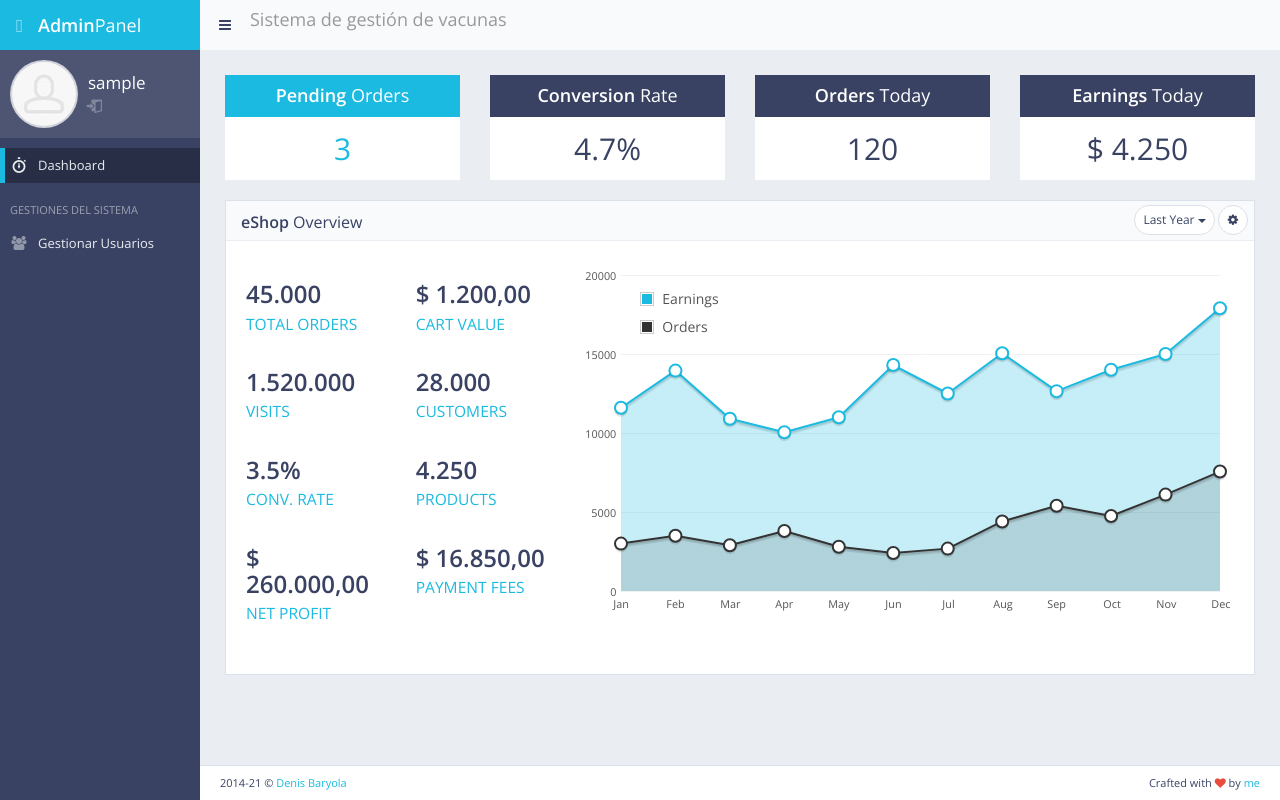
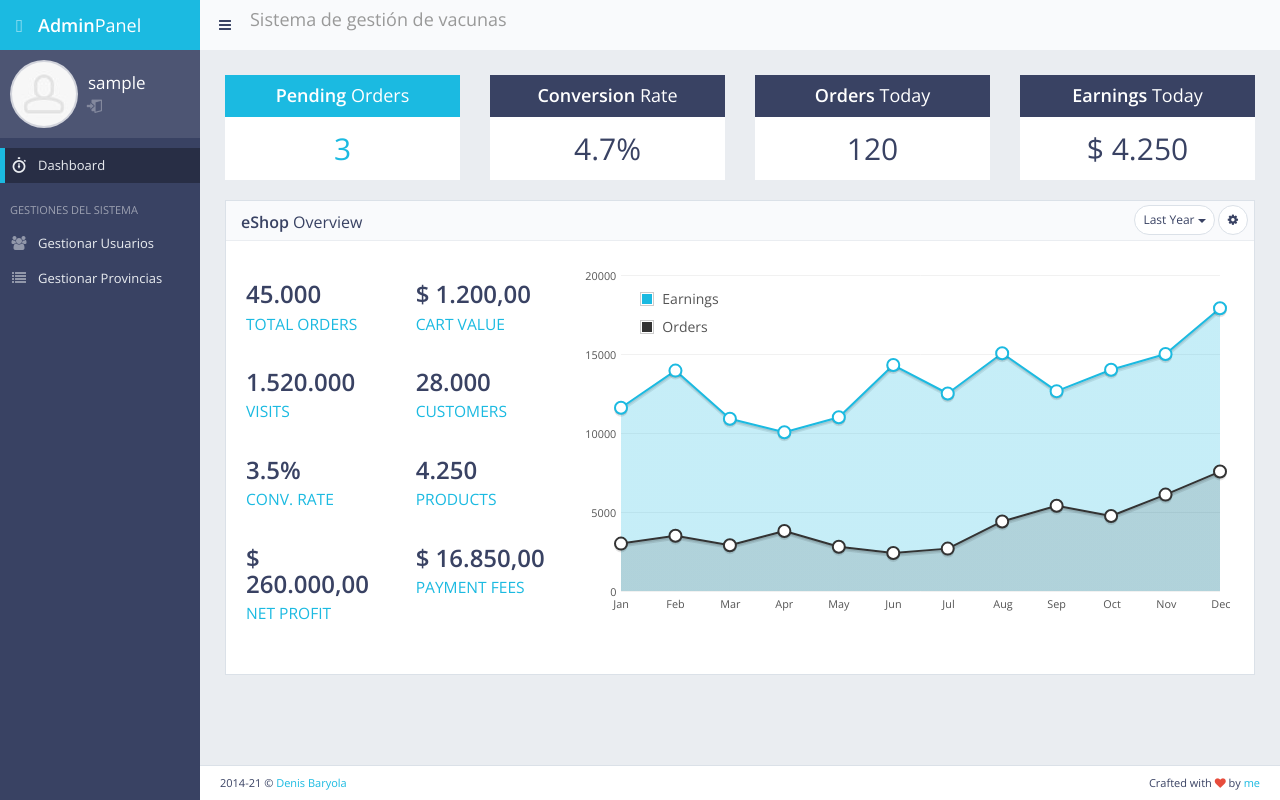
Before and after one commit to jorgejimenez98/covid19-vaccine-system, a Django app: page /dashboard/ in a window 1280 px wide. Run offline with Django 3.2, Linux system fonts and the light colour scheme; the visitor is signed in with stand-in values (Sample User, id 1); some libraries are stand-ins or nearby versions.

Commit message:
Add manage provinces link to sidebar

```diff
--- a/vaccineSystem/apps/main/templates/master.html
+++ b/vaccineSystem/apps/main/templates/master.html
@@ -114,6 +114,10 @@
                 <a href="/users/list"><i class="fa fa-users sidebar-nav-icon"></i><span
                     class="sidebar-nav-mini-hide">Gestionar Usuarios</span></a>
               </li>
+              <li>
+                <a href="{% url 'provinceListView' %}"><i class="fa fa-list sidebar-nav-icon"></i><span
+                    class="sidebar-nav-mini-hide">Gestionar Provincias</span></a>
+              </li>
               {% endif %}
             </ul>
             <!-- END Sidebar Navigation -->
```
